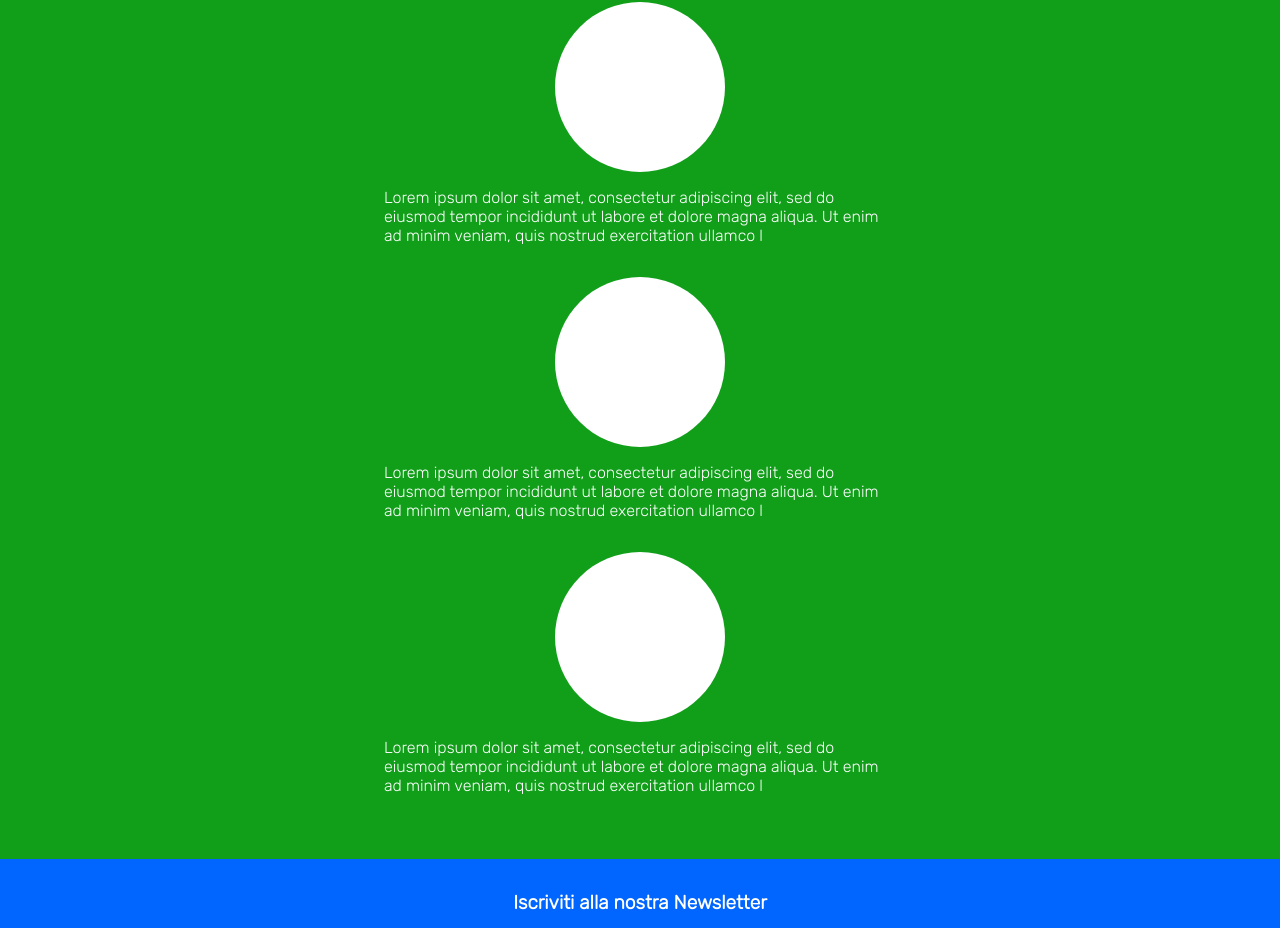
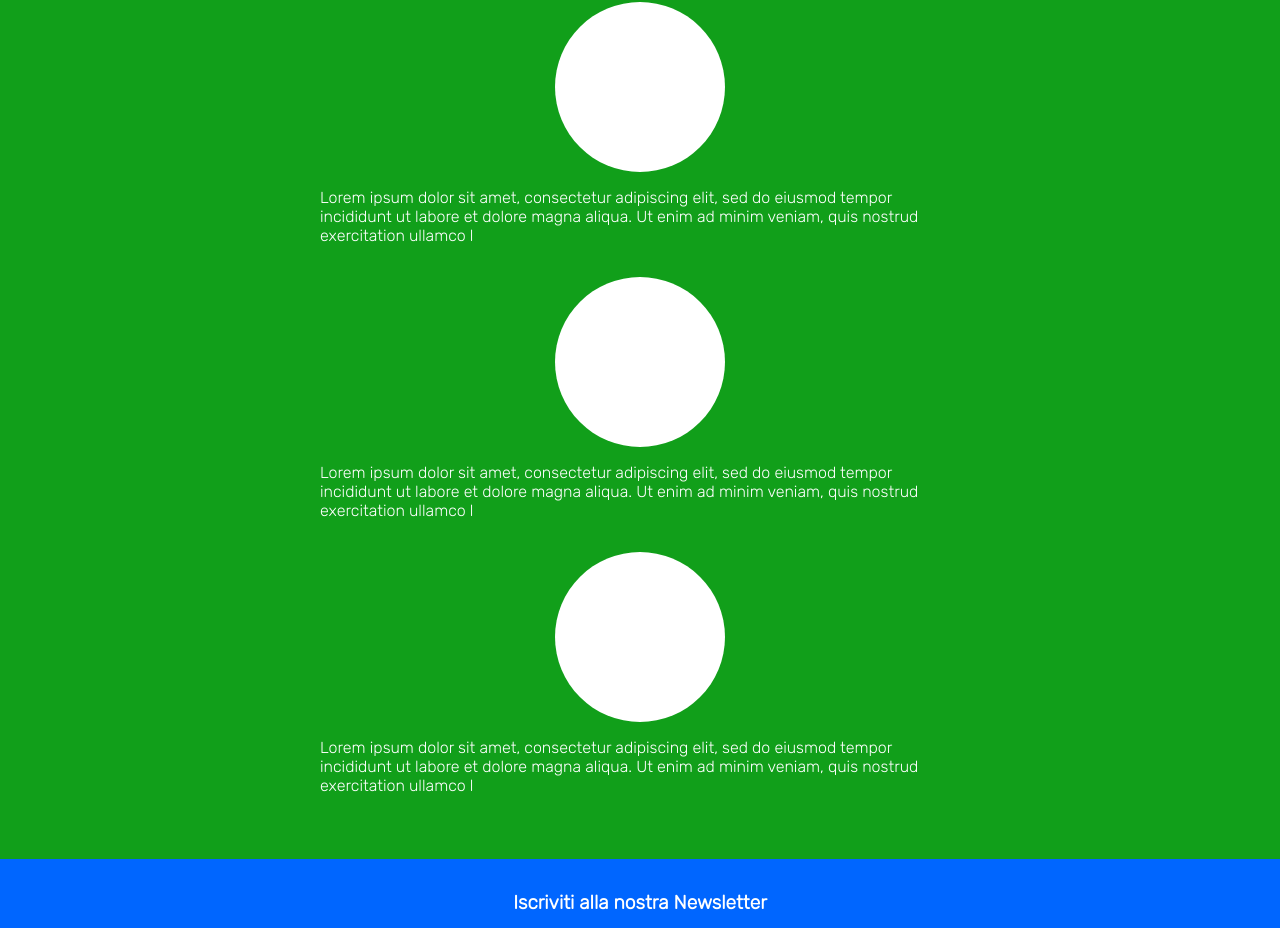
Before and after one commit to ThisisDC/Studio-ingegneria, a React (Create React App) app: page / in a window 1280 px wide. Shown: the part 1009-1937 px from the top of the page. Built offline with nearby package versions, Linux system fonts and the light colour scheme.

Commit message:
changed desc div width

```diff
--- a/src/pages/Home.module.css
+++ b/src/pages/Home.module.css
@@ -91,7 +91,7 @@ p {
 }
 
 .circleDesc {
-  width: 40vw;
+  width: 50vw;
   margin: auto;
   margin-bottom: 2rem;
   margin-top: 1rem;
```
